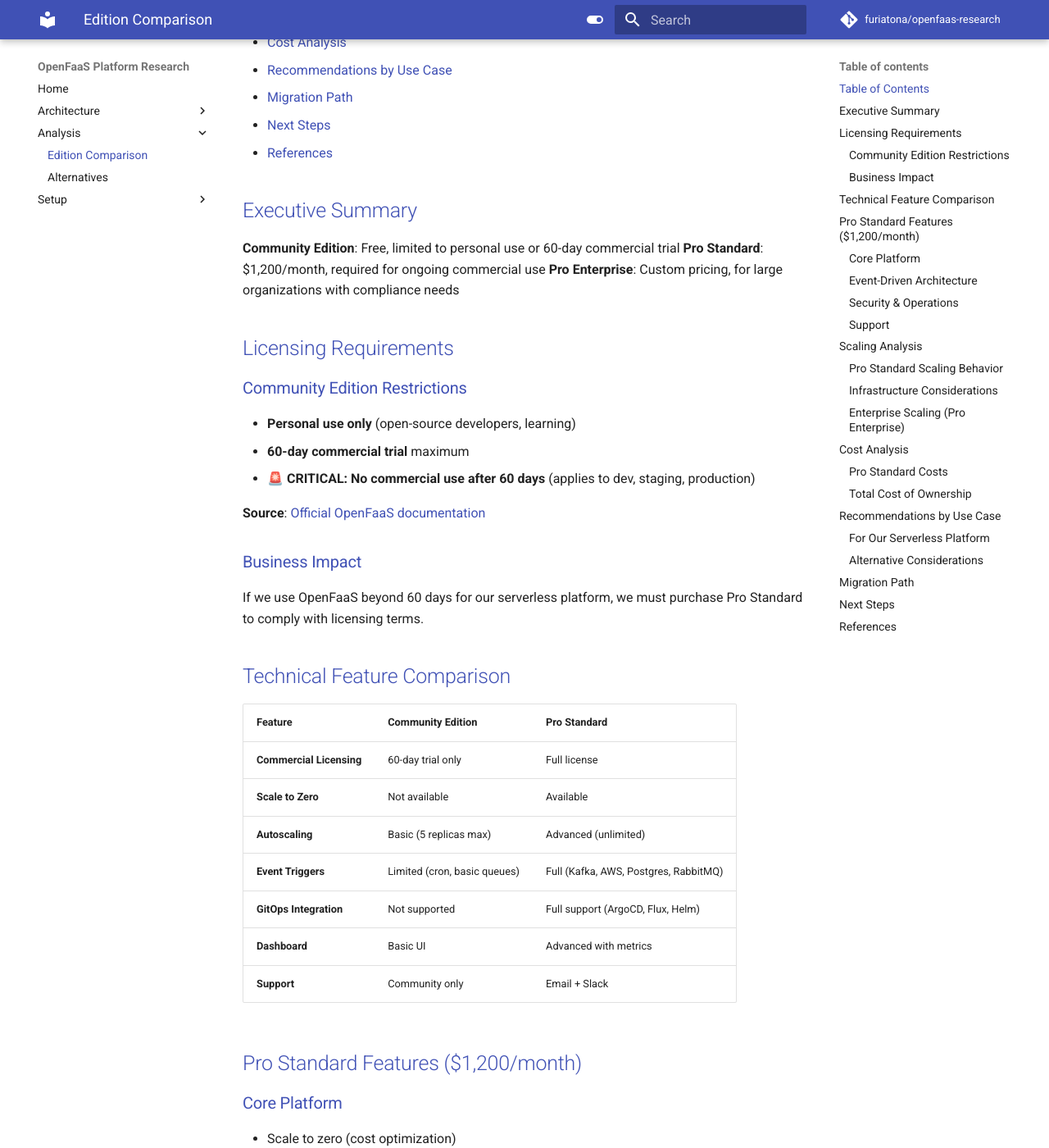
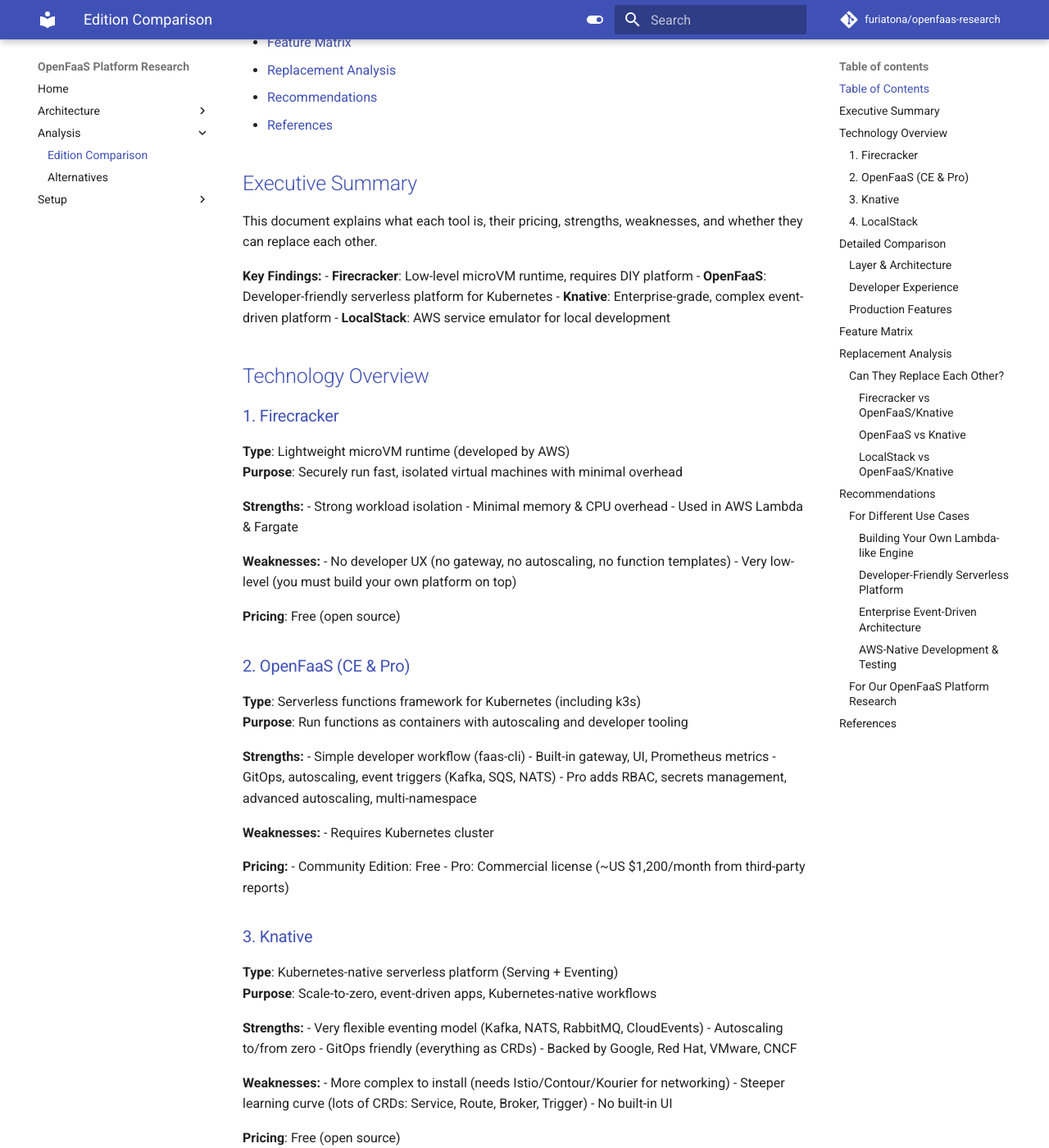
Before and after one commit to furiatona/openfaas-research, an MkDocs documentation site: the page built from docs/04-comparison.md, in a window 1280 px wide and 1400 px high, scrolled down 425 px. Shown: the whole window at 82% size. Built offline with MkDocs 1.6.1 and Material for MkDocs 9.7.7, drawn with Linux system fonts in a browser that asks for light colours; comment, search, counter and statistics services are not loaded; some of the changed text lies outside the part shown.

Commit message:
update comparison: Comprehensive analysis of Firecracker vs OpenFaaS vs Knative vs LocalStack

```diff
--- a/docs/04-comparison.md
+++ b/docs/04-comparison.md
@@ -1,148 +1,202 @@
-# OpenFaaS Edition Analysis: Community vs Pro
+# Serverless Platform Comparison: Firecracker vs OpenFaaS vs Knative vs LocalStack
 
-Technical analysis of OpenFaaS editions for our serverless platform evaluation.
+Comprehensive analysis of serverless technologies for building modern cloud-native applications.
 
 ## Table of Contents
 
 - [Executive Summary](#executive-summary)
-- [Licensing Requirements](#licensing-requirements)
-- [Technical Feature Comparison](#technical-feature-comparison)
-- [Pro Standard Features ($1,200/month)](#pro-standard-features-1200month)
-- [Scaling Analysis](#scaling-analysis)
-- [Cost Analysis](#cost-analysis)
-- [Recommendations by Use Case](#recommendations-by-use-case)
-- [Migration Path](#migration-path)
-- [Next Steps](#next-steps)
+- [Technology Overview](#technology-overview)
+- [Detailed Comparison](#detailed-comparison)
+- [Feature Matrix](#feature-matrix)
+- [Replacement Analysis](#replacement-analysis)
+- [Recommendations](#recommendations)
 - [References](#references)
 
 ## Executive Summary
 
-**Community Edition**: Free, limited to personal use or 60-day commercial trial
-**Pro Standard**: $1,200/month, required for ongoing commercial use
-**Pro Enterprise**: Custom pricing, for large organizations with compliance needs
+This document explains what each tool is, their pricing, strengths, weaknesses, and whether they can replace each other.
 
-## Licensing Requirements
+**Key Findings:**
+- **Firecracker**: Low-level microVM runtime, requires DIY platform
+- **OpenFaaS**: Developer-friendly serverless platform for Kubernetes
+- **Knative**: Enterprise-grade, complex event-driven platform
+- **LocalStack**: AWS service emulator for local development
 
-### Community Edition Restrictions
-- **Personal use only** (open-source developers, learning)
-- **60-day commercial trial** maximum
-- **🚨 CRITICAL: No commercial use after 60 days** (applies to dev, staging, production)
+## Technology Overview
 
-**Source**: [Official OpenFaaS documentation](https://docs.openfaas.com/openfaas-pro/introduction/)
+### 1. Firecracker
+**Type**: Lightweight microVM runtime (developed by AWS)
+**Purpose**: Securely run fast, isolated virtual machines with minimal overhead
 
-### Business Impact
-If we use OpenFaaS beyond 60 days for our serverless platform, we must purchase Pro Standard to comply with licensing terms.
+**Strengths:**
+- Strong workload isolation
+- Minimal memory & CPU overhead
+- Used in AWS Lambda & Fargate
 
-## Technical Feature Comparison
+**Weaknesses:**
+- No developer UX (no gateway, no autoscaling, no function templates)
+- Very low-level (you must build your own platform on top)
 
-| Feature | Community Edition | Pro Standard |
-|---------|------------------|--------------|
-| **Commercial Licensing** | 60-day trial only | Full license |
-| **Scale to Zero** | Not available | Available |
-| **Autoscaling** | Basic (5 replicas max) | Advanced (unlimited) |
-| **Event Triggers** | Limited (cron, basic queues) | Full (Kafka, AWS, Postgres, RabbitMQ) |
-| **GitOps Integration** | Not supported | Full support (ArgoCD, Flux, Helm) |
-| **Dashboard** | Basic UI | Advanced with metrics |
-| **Support** | Community only | Email + Slack |
+**Pricing**: Free (open source)
 
-## Pro Standard Features ($1,200/month)
+### 2. OpenFaaS (CE & Pro)
+**Type**: Serverless functions framework for Kubernetes (including k3s)
+**Purpose**: Run functions as containers with autoscaling and developer tooling
 
-### Core Platform
-- Scale to zero (cost optimization)
-- Advanced autoscaling (RPS, CPU, Inflight requests)
-- Retry mechanism for failed invocations
-- CPU & RAM usage metrics
-- GitOps integration (Function CRD, Helm, ArgoCD, Flux)
+**Strengths:**
+- Simple developer workflow (faas-cli)
+- Built-in gateway, UI, Prometheus metrics
+- GitOps, autoscaling, event triggers (Kafka, SQS, NATS)
+- Pro adds RBAC, secrets management, advanced autoscaling, multi-namespace
 
-### Event-Driven Architecture
-- Kafka integration
-- AWS SQS/SNS connectors
-- Postgres event triggers (WAL, LISTEN/NOTIFY)
-- RabbitMQ support
+**Weaknesses:**
+- Requires Kubernetes cluster
 
-### Security & Operations
-- Custom health checks and service accounts
-- Runtime isolation (gVisor, Kata containers)
-- Istio integration
-- Pro dashboard with monitoring
-- Grafana dashboards
-- Function Builder API
-- Private code repository access
+**Pricing:**
+- Community Edition: Free
+- Pro: Commercial license (~US $1,200/month from third-party reports)
 
-### Support
-- Email support for Pro features
-- Dedicated Slack channel
-- Customer community access
+### 3. Knative
+**Type**: Kubernetes-native serverless platform (Serving + Eventing)
+**Purpose**: Scale-to-zero, event-driven apps, Kubernetes-native workflows
 
-## Scaling Analysis
+**Strengths:**
+- Very flexible eventing model (Kafka, NATS, RabbitMQ, CloudEvents)
+- Autoscaling to/from zero
+- GitOps friendly (everything as CRDs)
+- Backed by Google, Red Hat, VMware, CNCF
 
-### Pro Standard Scaling Behavior
-- No hard limits on function replicas
-- Limited by Kubernetes cluster resources
-- Scale to zero when functions are idle
-- Automatic scaling based on demand
+**Weaknesses:**
+- More complex to install (needs Istio/Contour/Kourier for networking)
+- Steeper learning curve (lots of CRDs: Service, Route, Broker, Trigger)
+- No built-in UI
 
-### Infrastructure Considerations
-- Additional costs for Kubernetes infrastructure
-- Pay per function execution and storage
-- Network and bandwidth costs
-- Scaling strategies: horizontal (more nodes), vertical (more resources), multi-region
+**Pricing**: Free (open source)
 
-### Enterprise Scaling (Pro Enterprise)
-- Multi-tenant environments
-- Advanced resource management
-- Custom SLAs and dedicated support
+### 4. LocalStack
+**Type**: AWS cloud service emulator
+**Purpose**: Run AWS services locally for development & testing
 
-## Cost Analysis
+**Strengths:**
+- Emulates AWS Lambda, S3, DynamoDB, SQS, SNS, etc.
+- Cuts costs and feedback loops (no need to hit real AWS)
+- Works well for CI/CD pipelines
 
-### Pro Standard Costs
-- **License**: $1,200/month
-- **Infrastructure**: Kubernetes cluster costs (varies by provider)
-- **Execution**: Per function invocation and execution time
-- **Storage**: Persistent storage and logs
-- **Network**: Data transfer and bandwidth
+**Weaknesses:**
+- Not production-grade (just an emulator)
+- Coverage gaps: some AWS services missing or partially implemented
+- Not for non-AWS use cases (tightly tied to AWS API surface)
 
-### Total Cost of Ownership
-Monthly costs will exceed $1,200 due to infrastructure requirements. Exact costs depend on:
-- Kubernetes cluster size and provider
-- Function execution volume
-- Storage requirements
-- Network usage
+**Pricing** ([localstack.cloud/pricing](https://localstack.cloud/pricing)):
+- Community Edition: Free (limited services)
+- Base: $39/month
+- Pro/Ultimate: $89/month (full 100+ services, CI features, sandboxes)
 
-## Recommendations by Use Case
+## Detailed Comparison
 
-### For Our Serverless Platform
-**Pro Standard required** because:
-- We need commercial licensing beyond 60 days
-- Scale-to-zero provides cost optimization
-- Advanced autoscaling handles traffic spikes
-- Event-driven architecture supports our integration needs
+### Layer & Architecture
+| Technology | Layer | Architecture | Target Environment |
+|------------|-------|--------------|-------------------|
+| **Firecracker** | Runtime (microVMs) | Low-level VM isolation | Infrastructure layer |
+| **OpenFaaS** | Serverless functions platform | Container-based functions | Kubernetes clusters |
+| **Knative** | Kubernetes-native serverless | CRD-based orchestration | Kubernetes clusters |
+| **LocalStack** | AWS service emulator | API compatibility layer | Local development |
 
-### Alternative Considerations
-- **Community Edition**: Only suitable for initial 60-day evaluation
-- **Pro Enterprise**: Consider if we need multi-tenancy or compliance features
+### Developer Experience
+| Aspect | Firecracker | OpenFaaS | Knative | LocalStack |
+|--------|-------------|----------|---------|------------|
+| **Learning Curve** | Very steep (DIY platform) | ⭐⭐ Startup-friendly | ⭐⭐⭐⭐ Complex | ⭐⭐ Simple |
+| **CLI Tools** | None | faas-cli | kubectl + CRDs | AWS CLI compatible |
+| **UI/Dashboard** | None | Web UI + Prometheus/Grafana | None (external tools) | Web UI |
+| **Templates** | None | Built-in function templates | CRD-based | AWS service templates |
 
-## Migration Path
+### Production Features
+| Feature | Firecracker | OpenFaaS CE | OpenFaaS Pro | Knative | LocalStack |
+|---------|-------------|-------------|--------------|---------|------------|
+| **Autoscaling** | None | Basic (5 replicas max) | Advanced (unlimited) | Built-in (KPA, HPA) | None |
+| **Scale to Zero** | None | Not available | Available | Built-in | None |
+| **Event Triggers** | None | Limited (cron, basic queues) | Full (Kafka, AWS, Postgres) | Advanced (Brokers, Triggers) | AWS events only |
+| **GitOps** | None | Not supported | Full support | Native (CRDs) | None |
+| **Security** | VM isolation | Basic | RBAC, secrets, namespaces | Kubernetes RBAC | Limited |
 
-**From Community to Pro Standard:**
-1. Contact OpenFaaS for Pro licensing
-2. Plan migration (backward compatible)
-3. Update configurations for Pro features
-4. No downtime required
+## Feature Matrix
 
-## Next Steps
+| Aspect | Firecracker | OpenFaaS (Pro/CE) | Knative | LocalStack |
+|--------|-------------|------------------|---------|------------|
+| **Main Purpose** | Secure & fast VM isolation | Deploy & scale functions as containers | Event-driven workloads, scale-to-zero | Test AWS services locally |
+| **Target Users** | Infra engineers, AWS backend builders | Dev teams, startups, enterprises | Enterprises with deep Kubernetes adoption | Dev teams building AWS-native apps |
+| **Developer UX** | None (DIY platform) | faas-cli, templates, gateway, UI | YAML CRDs (Service, Broker, Trigger) | AWS CLI/API compatible |
+| **Autoscaling** | None | Built-in (Pro: advanced) | Built-in (KPA, HPA, scale-to-zero) | None |
+| **Events/Triggers** | None | Kafka, NATS, SQS, Cron, HTTP | Brokers, Triggers, Channels (very powerful) | Emulates AWS events (SNS, SQS, etc.) |
+| **UI/Dashboard** | None | Web UI + Prometheus/Grafana integration | None (use Grafana/Kiali/Jaeger externally) | Web UI + AWS-compatible CLI |
+| **Observability** | External tooling only | Prometheus, Grafana, built-in integration | Requires setup (Prometheus, Grafana, Kiali) | Logs/CLI only |
+| **Security** | VM isolation | RBAC, secrets (Pro), namespaces | Standard Kubernetes RBAC + secrets | Limited (just API emulation) |
+| **Complexity** | Low-level, DIY platform required | ⭐⭐ Startup-friendly | ⭐⭐⭐⭐ Complex (networking, CRDs, learning) | ⭐⭐ Simple (but AWS-specific) |
+| **Pricing** | Free | CE = Free, Pro ≈ $1,200/month | Free | Free CE, Paid $39–$89/month |
 
-1. **Timeline assessment** - Confirm we need more than 60 days
-2. **Feature requirements** - Validate scale-to-zero and advanced autoscaling needs
-3. **Budget planning** - Include $1,200/month + infrastructure costs
-4. **Contact OpenFaaS** - For Pro Standard licensing
+## Replacement Analysis
+
+### Can They Replace Each Other?
+
+#### Firecracker vs OpenFaaS/Knative
+**Firecracker is too low-level.** It cannot replace OpenFaaS/Knative; it's just a secure VM runtime.
+*(In fact, AWS Lambda = built on Firecracker + their own platform layer.)*
+
+#### OpenFaaS vs Knative
+Both are serverless platforms for Kubernetes:
+- **OpenFaaS** = easier, startup-friendly, good UI
+- **Knative** = more complex, enterprise-grade, deeper eventing model
+
+#### LocalStack vs OpenFaaS/Knative
+**Totally different.** LocalStack emulates AWS services, doesn't replace a serverless framework.
+You'd use LocalStack only if you're AWS-centric and need fast local testing.
+
+## Recommendations
+
+### For Different Use Cases
+
+#### Building Your Own Lambda-like Engine
+**Choose**: Firecracker
+- When you need to build a custom serverless platform
+- For maximum security and isolation
+- When you have the engineering resources for platform development
+
+#### Developer-Friendly Serverless Platform
+**Choose**: OpenFaaS Pro
+- For startups and teams wanting quick serverless adoption
+- When you need good developer experience and UI
+- For Kubernetes-based deployments with moderate complexity
+
+#### Enterprise Event-Driven Architecture
+**Choose**: Knative
+- For complex event-driven workflows
+- When you have deep Kubernetes expertise
+- For organizations needing maximum flexibility and scalability
+
+#### AWS-Native Development & Testing
+**Choose**: LocalStack
+- For teams building AWS-native applications
+- When you need fast local testing without AWS costs
+- For CI/CD pipelines requiring AWS service emulation
+
+### For Our OpenFaaS Platform Research
+
+**Recommendation**: **OpenFaaS Pro** for the following reasons:
+
+1. **Commercial Licensing**: Required for our serverless platform beyond 60 days
+2. **Developer Experience**: Excellent CLI and UI for our development team
+3. **Kubernetes Native**: Works seamlessly with our k3s infrastructure
+4. **Cost Optimization**: Scale-to-zero reduces infrastructure costs
+5. **Event Integration**: Supports our planned Kafka and AWS integrations
 
 ## References
 
-- [OpenFaaS Pro Introduction](https://docs.openfaas.com/openfaas-pro/introduction/)
-- [Detailed Feature Comparison](https://docs.openfaas.com/openfaas-pro/comparison)
+- [Firecracker Documentation](https://firecracker-microvm.github.io/)
+- [OpenFaaS Pro Features](https://docs.openfaas.com/openfaas-pro/introduction/)
+- [Knative Documentation](https://knative.dev/docs/)
+- [LocalStack Pricing](https://localstack.cloud/pricing)
 - [Alternative Analysis: OpenFaaS Pro vs Knative](05-alternatives.md)
 
 ---
 
-*Analysis based on official OpenFaaS documentation. Contact OpenFaaS for current pricing and features.*
+*This comparison is based on current documentation and community reports. Pricing and features may change over time.*
```
